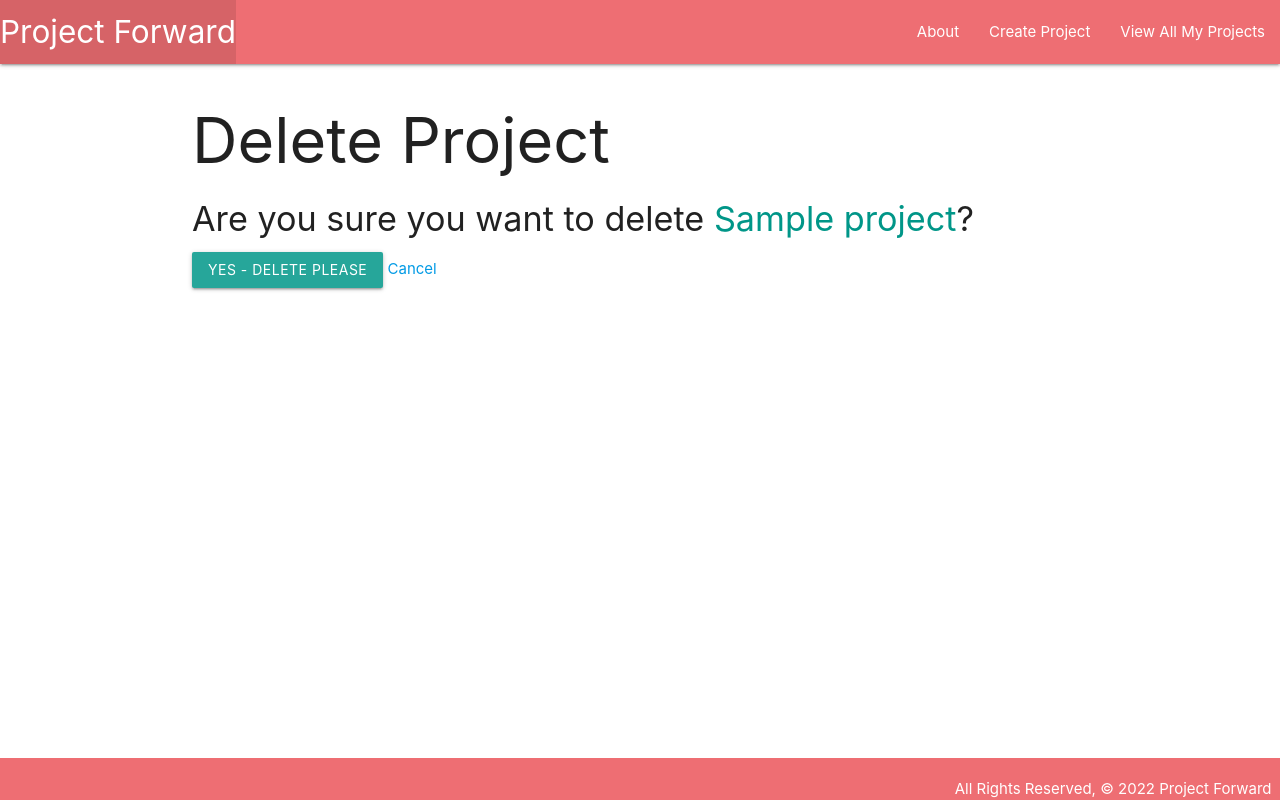
After one commit to laurakelly1/project-forward, a Django app: page /projects/1/delete in a window 1280 px wide. The commit adds this page. Run offline with Django 4.2, Linux system fonts and the light colour scheme; tables that the repository leaves empty hold one stand-in row (values such as "Sample post").

Commit message:
Implemented create, update and delete for projects.

```diff
--- a/main_app/templates/base.html
+++ b/main_app/templates/base.html
@@ -2,6 +2,7 @@
 
 <!DOCTYPE html>
 <html lang="en">
+
 <head>
     <meta charset="UTF-8">
     <meta http-equiv="X-UA-Compatible" content="IE=edge">
@@ -10,6 +11,7 @@
     <link rel="stylesheet" type="text/css" href="{% static 'css/style.css' %}" />
     <title>Project Forward</title>
 </head>
+
 <body>
     <header class="navbar-fixed">
         <nav>
@@ -34,4 +36,5 @@
         </div>
     </footer>
 </body>
+
 </html>
--- /dev/null
+++ b/main_app/templates/main_app/project_confirm_delete.html
@@ -0,0 +1,13 @@
+{% extends 'base.html' %} {% block content %}
+<h1>Delete Project</h1>
+
+<h4>Are you sure you want to delete
+    <span class="teal-text">{{ object.name }}</span>?
+</h4>
+
+<form action="" method="POST">
+    {% csrf_token %}
+    <input type="submit" value="Yes - Delete Please" class="btn" />
+    <a href="{% url 'detail' project.id %}">Cancel</a>
+</form>
+{% endblock %}
--- a/main_app/templates/projects/detail.html
+++ b/main_app/templates/projects/detail.html
@@ -13,6 +13,8 @@
     <button><a href='{{ project.github }}' target="blank">GitHub</a></button>
   </div>
   <div class="card-action">
+    <a href="{% url 'projects_update' project.id %}">Edit</a>
+    <a href="{% url 'projects_delete' project.id %}">Delete</a>
   </div>
 </div>
 
--- a/main_app/urls.py
+++ b/main_app/urls.py
@@ -8,4 +8,6 @@ urlpatterns = [
     path('projects', views.projects_index, name='index'),
     path('projects/<int:project_id>/', views.projects_detail, name='detail'),
     path('projects/create/', views.ProjectCreate.as_view(), name='projects_create'),
+    path('projects/<int:pk>/update/', views.ProjectUpdate.as_view(), name='projects_update'),
+    path('projects/<int:pk>/delete', views.ProjectDelete.as_view(), name='projects_delete'),
 ]
--- a/main_app/views.py
+++ b/main_app/views.py
@@ -1,5 +1,5 @@
 from django.shortcuts import render
-from django.views.generic.edit import CreateView
+from django.views.generic.edit import CreateView, UpdateView, DeleteView
 from .models import Project, Color, ColorScheme
 # Create your views here.
 
@@ -22,3 +22,11 @@ class ProjectCreate(CreateView):
     model = Project
     fields = '__all__'
     success_url = '/projects'
+
+class ProjectUpdate(UpdateView):
+    model = Project
+    fields = '__all__'
+
+class ProjectDelete(DeleteView):
+    model = Project
+    success_url = '/projects'
```
Also changed, not shown: main_app/templates/main_app/project_form.html (+10 -5 lines). Lines whose indentation alone changed are shown as unchanged.
